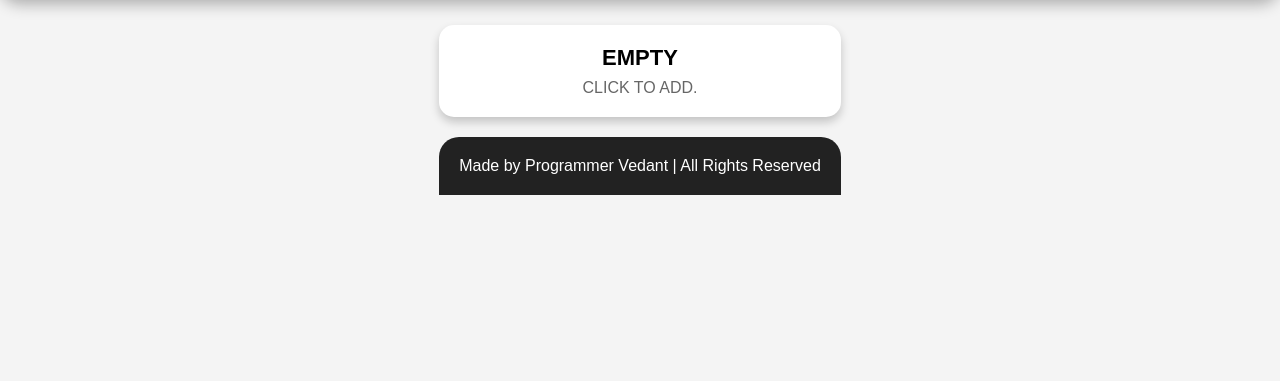
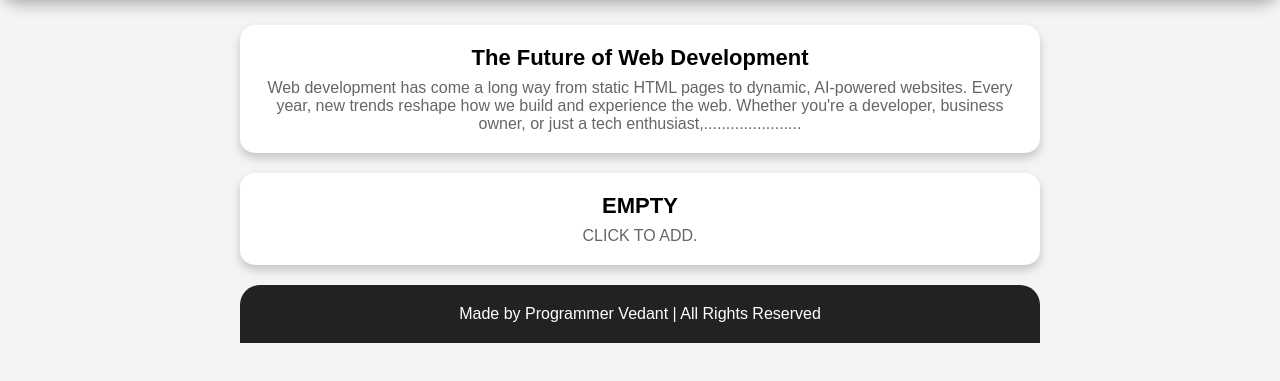
Before and after one commit to vstarIND/top, a plain HTML site: page index.html in a window 1280 px wide. Shown: the part 79-460 px from the top of the page. Drawn offline with Linux system fonts and the light colour scheme.

Commit message:
Update index.html

```diff
--- a/index.html
+++ b/index.html
@@ -173,14 +173,20 @@
     <!-- Blog Content -->
     <div class="body-content">
         <div class="blog-section">
+
+            <a href="https://bloghere00001-2-24-25-vedant-0001.programervedant.fun/" class="blog-post">
+                <div class="blog-title">The Future of Web Development</div>
+                <div class="blog-desc">Web development has come a long way from static HTML pages to dynamic, AI-powered websites. Every year, new trends reshape how we build and experience the web.
+
+                                 Whether you're a developer, business owner, or just a tech enthusiast,......................</div>
+            </a>
+
+
             <a href="https://boldwriter.programervedant.fun" class="blog-post">
                 <div class="blog-title">EMPTY</div>
                 <div class="blog-desc">CLICK TO ADD.</div>
             </a>
-           <!-- <a href="https://example.com/blog2" class="blog-post">
-                <div class="blog-title">Top Blog 2</div>
-                <div class="blog-desc">A deep dive into this fascinating subject.</div>
-            </a>
+           <!--
 
         -->  <!-- Ad Banner -->
          <!--   <div class="ad-banner">
```
